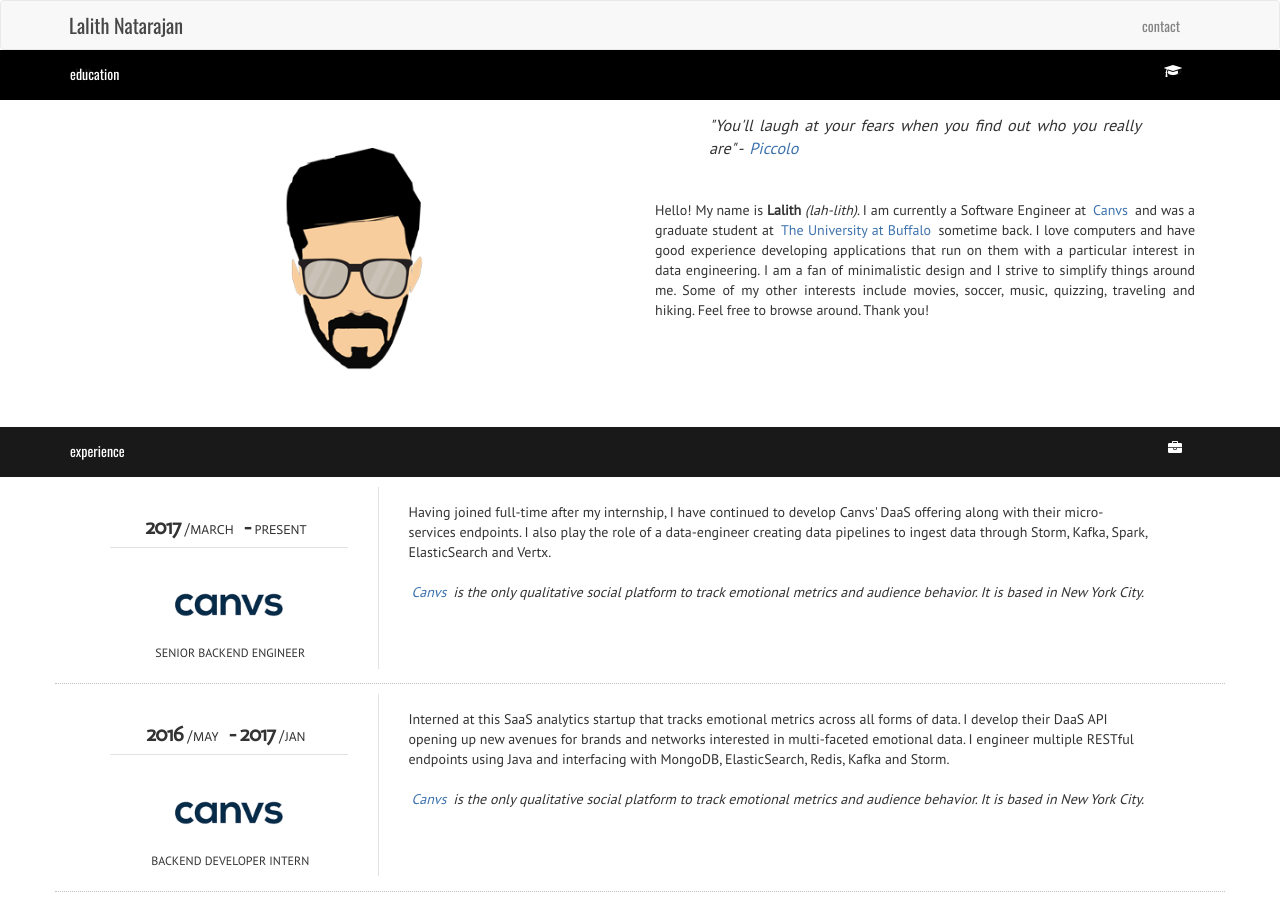
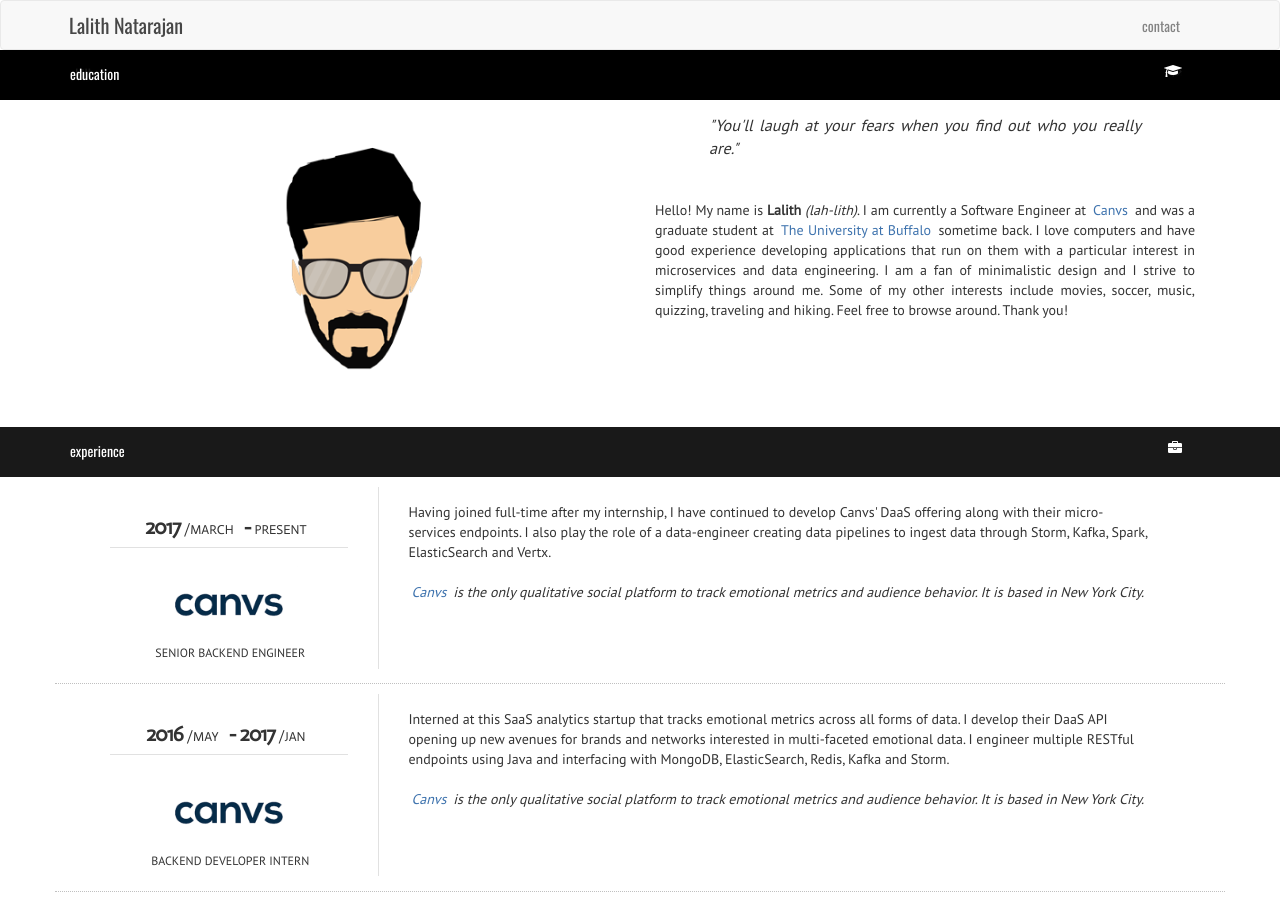
Before and after one commit to bizentass/bizentass.github.io, a Jekyll site: the page built from index.html, in a window 1280 px wide and 900 px high. Built offline with Jekyll 4.4.1, drawn with Linux system fonts in a browser that asks for light colours; nearby versions of some CDN libraries.

Commit message:
Update index.html

```diff
--- a/index.html
+++ b/index.html
@@ -27,11 +27,11 @@
       	</div>
       	<div class="col-md-6 col-sm-12 col-xs-12 about-me-container">
        	 <div class="blockquote">
-       	 	"You'll laugh at your fears when you find out who you really are" - <a href ="https://en.wikipedia.org/wiki/Piccolo_(Dragon_Ball)"> Piccolo </a>
+       	 	"You'll laugh at your fears when you find out who you really are."
        	 </div>
        	 <div class="tiny-break"></div>
        	 <p>
-			 Hello! My name is <b>Lalith</b> <i>(lah-lith)</i>. I am currently a Software Engineer at <a href="https://www.canvs.ai"> Canvs </a> and was a graduate student at <a href="https://www.buffalo.edu">The University at Buffalo</a> sometime back. I love computers and have good experience developing applications that run on them with a particular interest in data engineering. I am a fan of minimalistic design and I strive to simplify things around me. Some of my other interests include movies, soccer, music, quizzing, traveling and hiking. Feel free to browse around. Thank you! </p>
+			 Hello! My name is <b>Lalith</b> <i>(lah-lith)</i>. I am currently a Software Engineer at <a href="https://www.canvs.ai"> Canvs </a> and was a graduate student at <a href="https://www.buffalo.edu">The University at Buffalo</a> sometime back. I love computers and have good experience developing applications that run on them with a particular interest in microservices and data engineering. I am a fan of minimalistic design and I strive to simplify things around me. Some of my other interests include movies, soccer, music, quizzing, traveling and hiking. Feel free to browse around. Thank you! </p>
       	</div>
 	</div>
 
```
